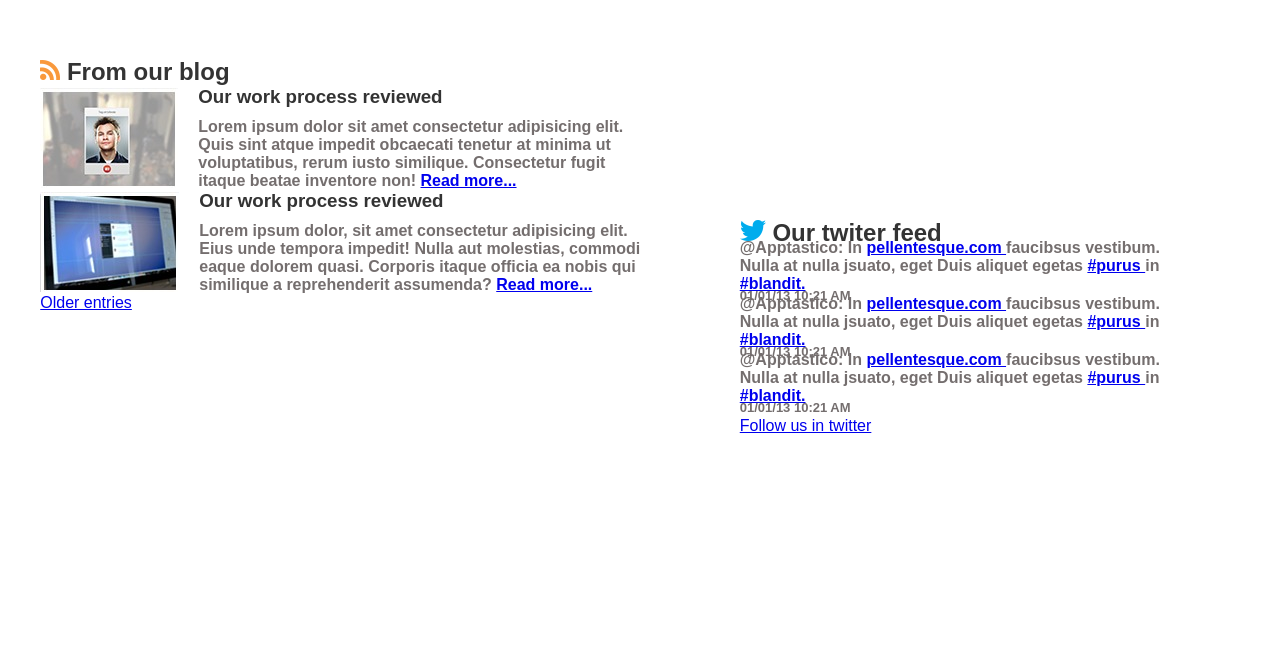
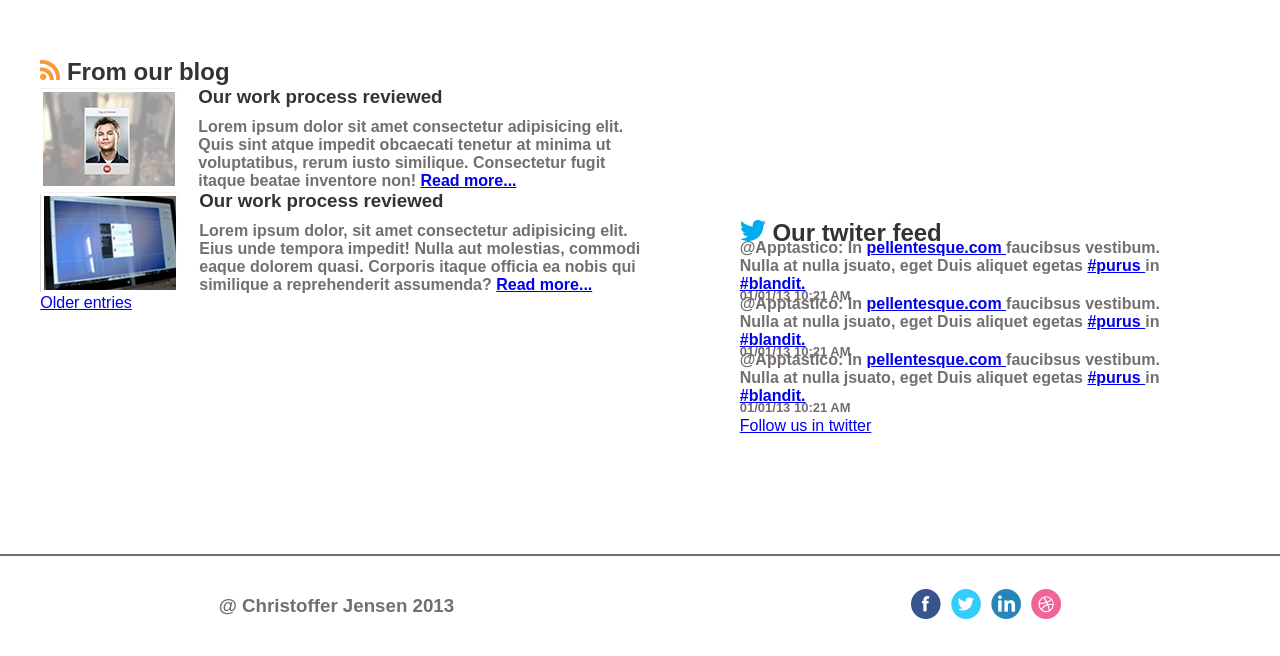
Before and after one commit to krisgallego/Proyecto-Appt-stico, a plain HTML site: page index.html in a window 1280 px wide. Shown: the part 1972-2628 px from the top of the page. Before the commit the page ends 2526 px from the top, so only its background shows below. Drawn offline with Linux system fonts and the light colour scheme.

Commit message:
en proceso44

```diff
--- a/index.html
+++ b/index.html
@@ -122,6 +122,22 @@
         </div>
     </div>
 
+    <hr>
+
+    <div class="footer">
+        <div class="nombre">
+            <h3>@ Christoffer Jensen 2013</h3>
+        </div>
+        <div class="redes">
+            <a href="#"><img src="assets/images/Facebook.png"></a>
+            <a href="#"><img src="assets/images/Twitter.png"></a>
+            <a href="#"><img src="assets/images/Linkedin.png"></a>
+            <a href="#"><img src="assets/images/Dribbble.png"></a>
+        </div>
+    </div>
+
+
+
 
 
 
--- a/styles/style.css
+++ b/styles/style.css
@@ -221,3 +221,28 @@ body {
     color: rgb(116, 110, 110);
     margin-top: -7px;
 }
+
+hr{
+    border: 1px solid rgb(116, 110, 110);
+    width: 100%;
+}
+
+.footer{
+    display: flex;
+    flex-direction: row;
+    align-items: center;
+    justify-content: space-around;
+    height: 100px;
+    gap: 20px;
+}
+
+.nombre{
+    font-size: 16px;
+    color: rgb(116, 110, 110);
+}
+
+.redes{
+    display: flex;
+    flex-direction: row;
+    gap: 10px;
+}
```
